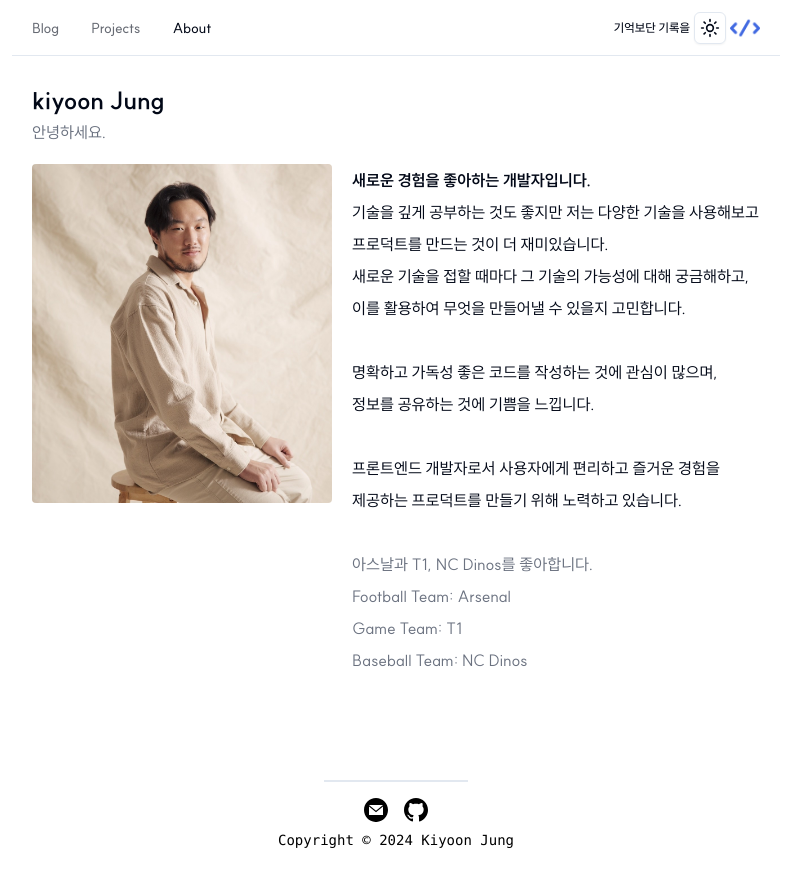
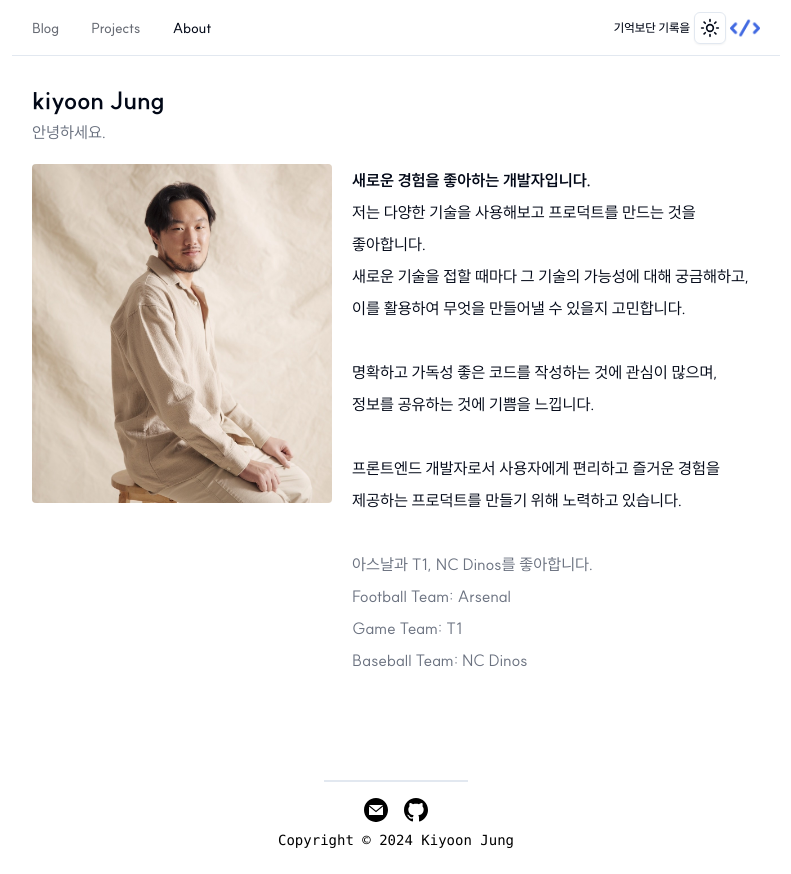
Before and after one commit to rldbs2002/kiyoonJung_blog, a Next.js app: page /about in a window 1280 px wide. Shown: the whole page, without its empty margins (244-1035 px from the left). Built offline with nearby package versions, Linux system fonts and the light colour scheme.

Commit message:
about 페이지 수정

```diff
--- a/app/about/page.tsx
+++ b/app/about/page.tsx
@@ -14,8 +14,7 @@ export default function AboutPage() {
       <span className="break-keep leading-8">
         <b>새로운 경험을 좋아하는 개발자입니다.</b>
         <br />
-        기술을 깊게 공부하는 것도 좋지만 저는 다양한 기술을 사용해보고
-        프로덕트를 만드는 것이 더 재미있습니다.
+        저는 다양한 기술을 사용해보고 프로덕트를 만드는 것을 좋아합니다.
         <br />
         새로운 기술을 접할 때마다 그 기술의 가능성에 대해 궁금해하고, 이를
         활용하여 무엇을 만들어낼 수 있을지 고민합니다.
```
